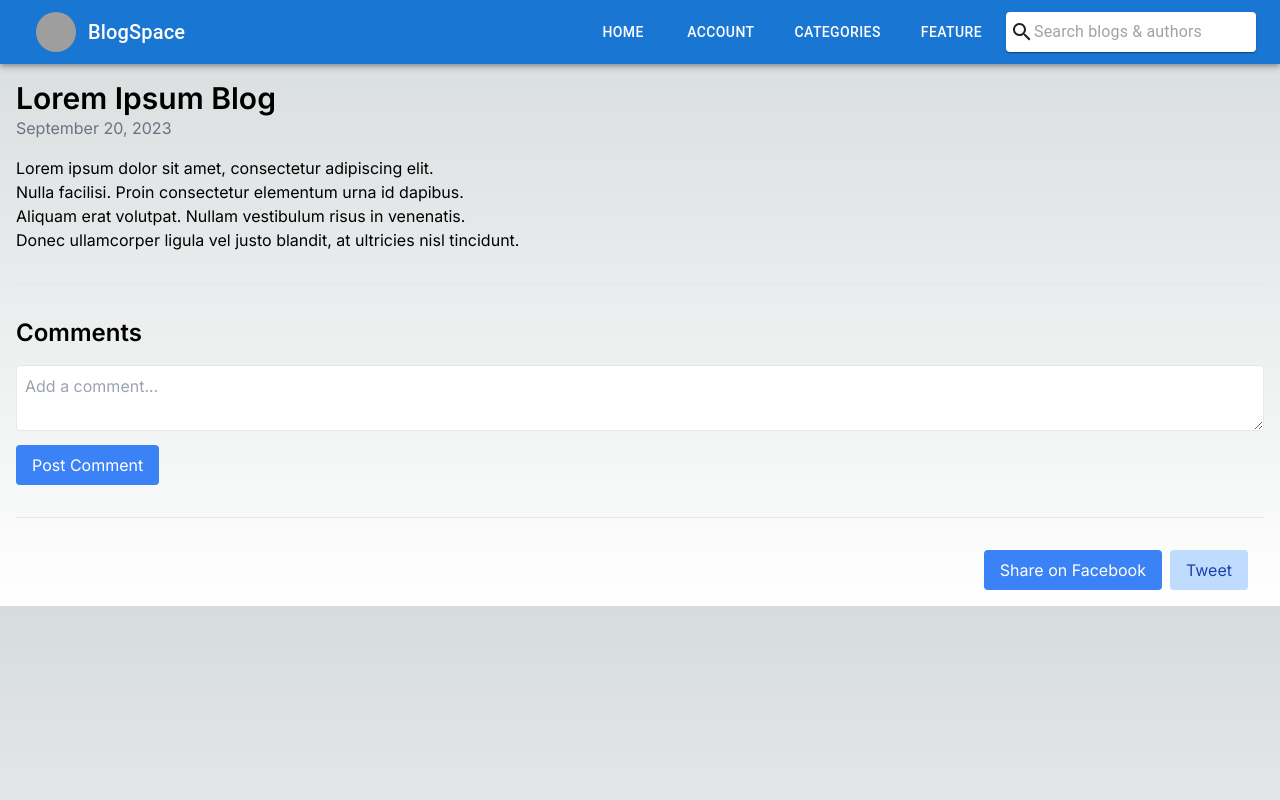
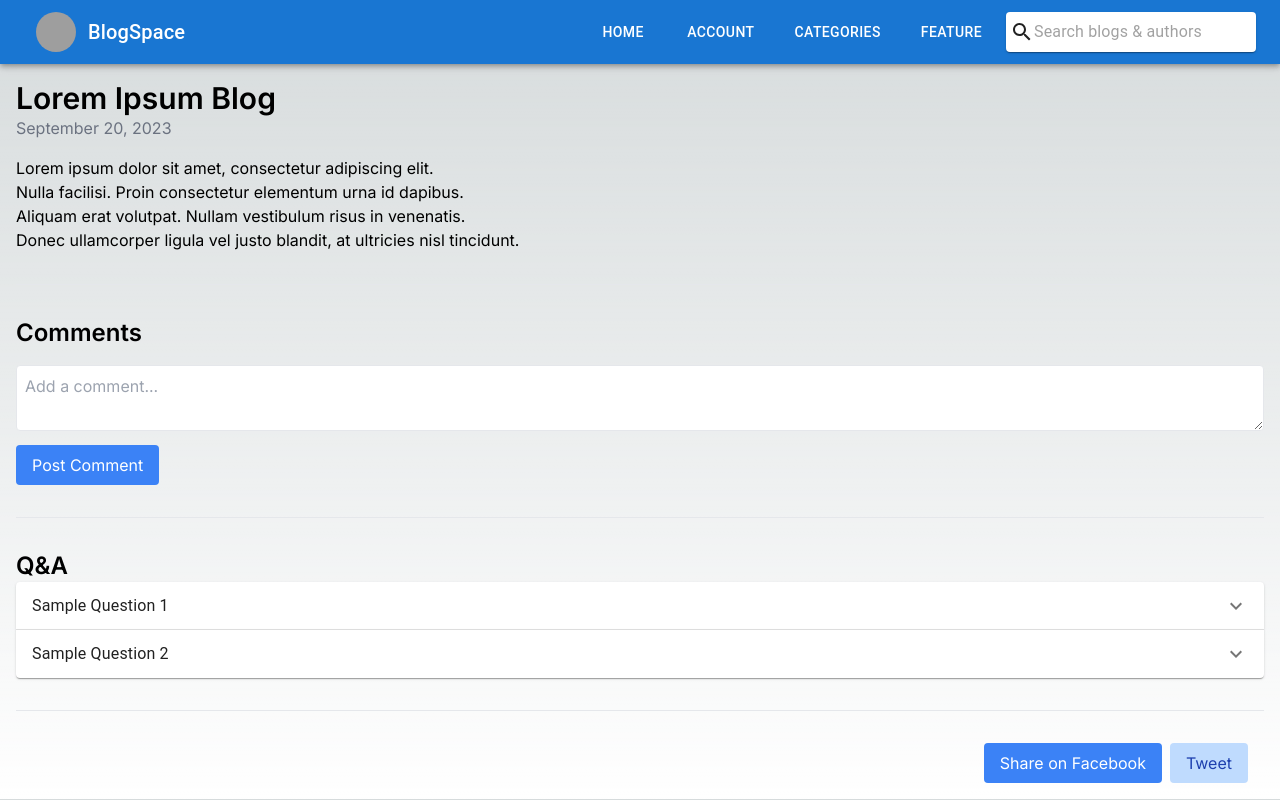
Before and after one commit to RafayKhan177/blogoko, a Next.js app: page /blog/1 in a window 1280 px wide. Built offline with nearby package versions, Linux system fonts and the light colour scheme; grey boxes are pictures that could not be loaded.

Commit message:
q/a feature added

```diff
--- a/app/blog/[ID]/page.jsx
+++ b/app/blog/[ID]/page.jsx
@@ -1,16 +1,35 @@
-"use client"
+"use client";
+
 
 import React, { useState } from 'react';
+import { Accordion, AccordionSummary, AccordionDetails, Typography, Button, TextareaAutosize } from '@mui/material';
+import ExpandMoreIcon from '@mui/icons-material/ExpandMore';
 
 const BlogView = () => {
   const [comments, setComments] = useState([]);
   const [newComment, setNewComment] = useState('');
+  const [qaData, setQaData] = useState([
+    { question: 'Sample Question 1', answer: 'Sample Answer 1' },
+    { question: 'Sample Question 2', answer: 'Sample Answer 2' },
+    // Add more Q&A pairs as needed
+  ]);
+  const [newQuestion, setNewQuestion] = useState('');
+  const [newAnswer, setNewAnswer] = useState('');
 
   // Function to add a new comment
   const handleAddComment = () => {
     if (newComment.trim() !== '') {
       setComments([...comments, newComment]);
       setNewComment('');
+    }
+  };
+
+  // Function to add a new Q&A pair
+  const handleAddQandA = () => {
+    if (newQuestion.trim() !== '' && newAnswer.trim() !== '') {
+      setQaData([...qaData, { question: newQuestion, answer: newAnswer }]);
+      setNewQuestion('');
+      setNewAnswer('');
     }
   };
 
@@ -28,12 +47,15 @@ const BlogView = () => {
 
   return (
     <div className="container mx-auto p-4">
+      <div className="mb-8">
         <h1 className="text-3xl font-semibold">{fakeBlog.title}</h1>
         <p className="text-gray-500 mb-4">{fakeBlog.date}</p>
         <div className="prose max-w-none" dangerouslySetInnerHTML={{ __html: fakeBlog.content }}></div>
+      </div>
 
       <hr className="my-8" />
 
+      <div className="mb-8">
         <h2 className="text-2xl font-semibold">Comments</h2>
         <ul>
           {comments.map((comment, index) => (
@@ -48,6 +70,38 @@ const BlogView = () => {
             onChange={(e) => setNewComment(e.target.value)}
           />
           <button className="mt-2 px-4 py-2 bg-blue-500 text-white rounded" onClick={handleAddComment}>Post Comment</button>
+        </div>
+      </div>
+
+      <hr className="my-8" />
+
+      {/* Q&A Section */}
+      <div className="mt-8">
+        <h2 className="text-2xl font-semibold">Q&A</h2>
+        {qaData.map((qa, index) => (
+          <Accordion key={index}>
+            <AccordionSummary expandIcon={<ExpandMoreIcon />}>
+              <Typography>{qa.question}</Typography>
+            </AccordionSummary>
+            <AccordionDetails>
+              <div className="w-full">
+                <TextareaAutosize
+                  className="w-full p-2 border rounded"
+                  placeholder="Type your answer..."
+                  value={newAnswer}
+                  onChange={(e) => setNewAnswer(e.target.value)}
+                />
+                <Button
+                  variant="contained"
+                  color="primary"
+                  onClick={() => handleAddQandA(index)}
+                >
+                  Post Answer
+                </Button>
+              </div>
+            </AccordionDetails>
+          </Accordion>
+        ))}
       </div>
 
       <hr className="my-8" />
```
Lines whose indentation alone changed are shown as unchanged.
